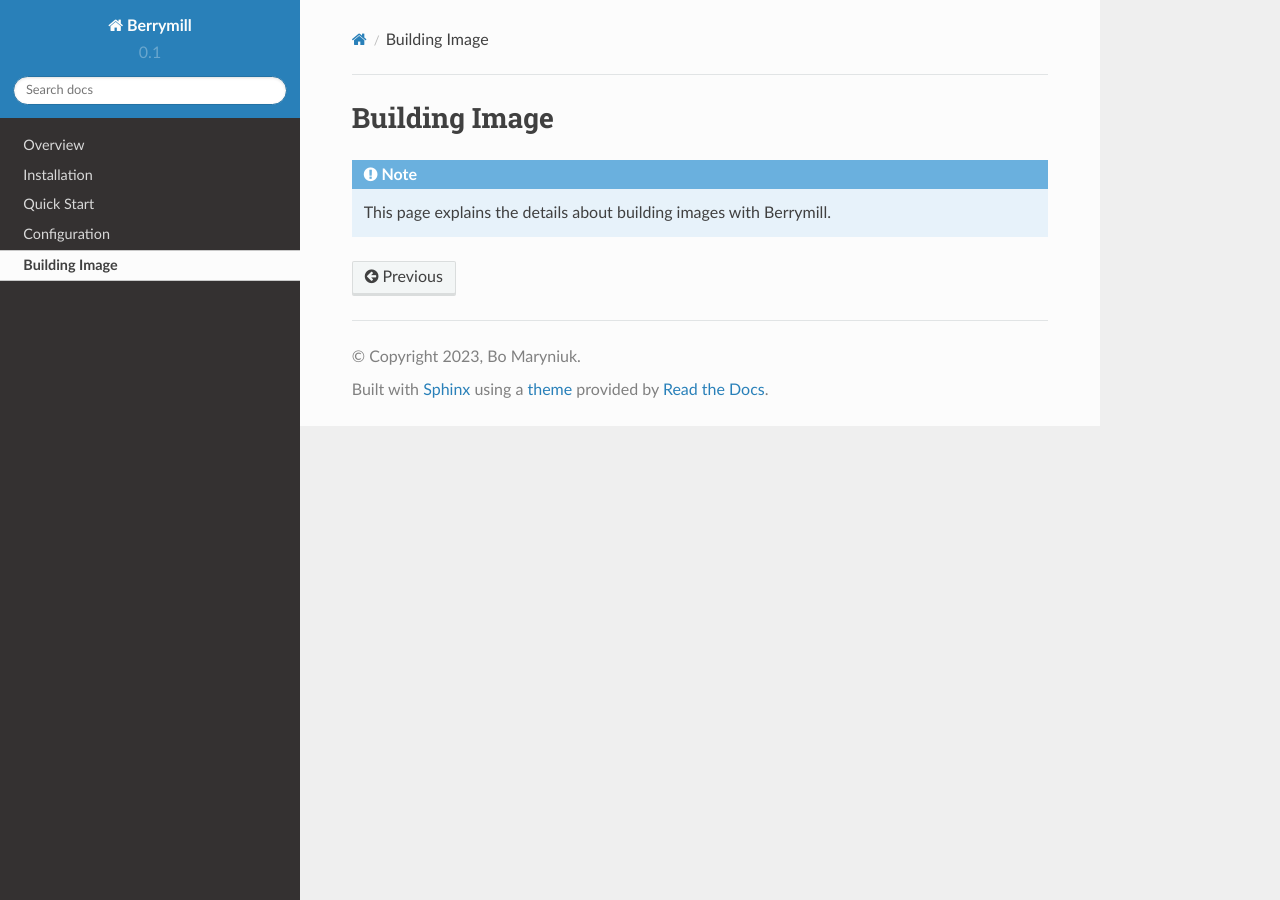
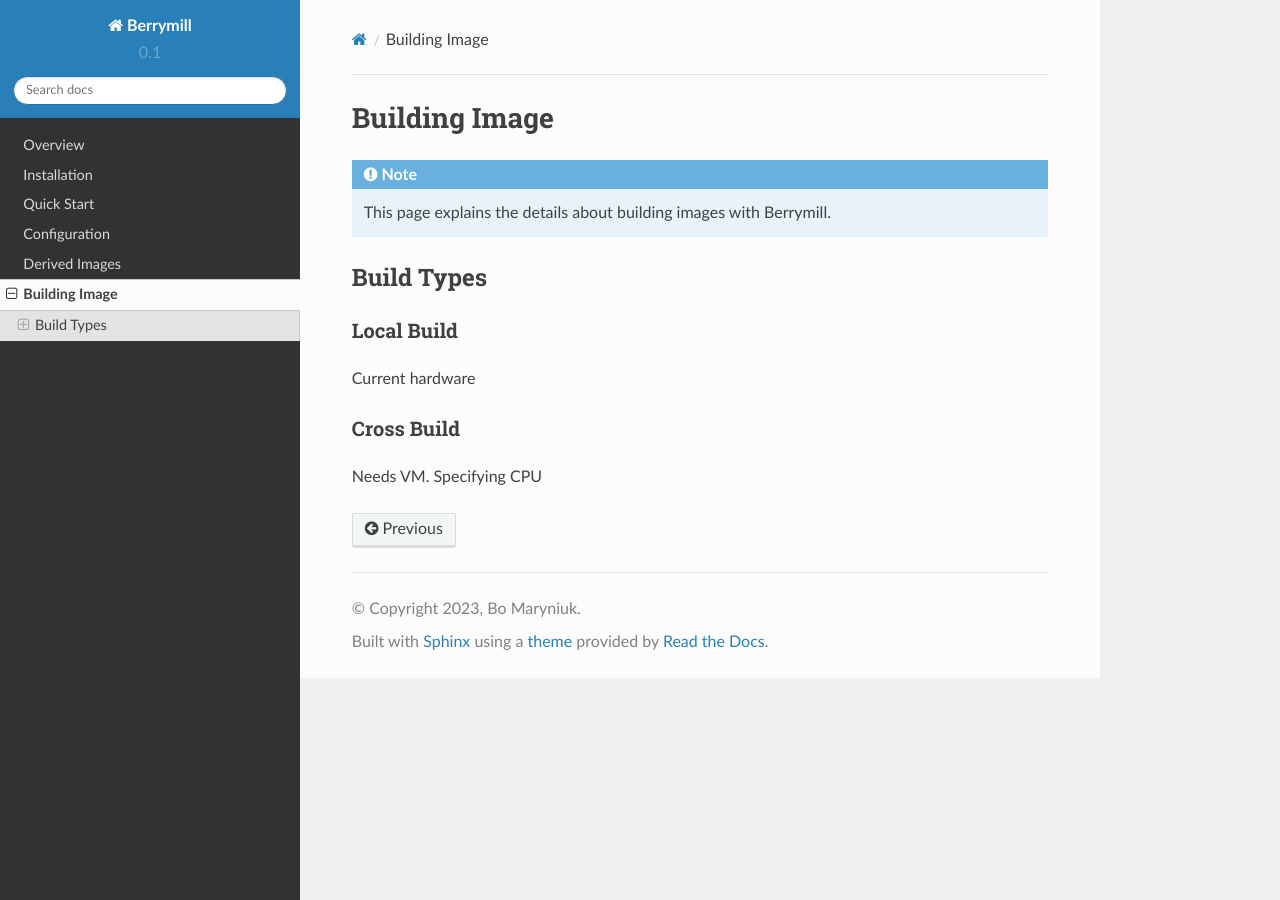
Before and after one commit to isbm/berrymill, a Sphinx documentation site: the page built from doc/source/detailedbuild.rst, in a window 1280 px wide. Built offline with Sphinx 7.4.7 and the Read the Docs theme 2.0.0, drawn with Linux system fonts in a browser that asks for light colours.

Commit message:
Add derivatives doc scaffold

```diff
--- /dev/null
+++ b/doc/source/derivatives.rst
@@ -0,0 +1,5 @@
+Derived Images
+==============
+
+.. note::
+   This chapter addresses derived images—images that share a common base but cater to distinct use cases and configurations.
--- a/doc/source/detailedbuild.rst
+++ b/doc/source/detailedbuild.rst
@@ -3,3 +3,16 @@
 
 .. note::
     This page explains the details about building images with Berrymill.
+
+Build Types
+-----------
+
+Local Build
+^^^^^^^^^^^
+
+Current hardware
+
+Cross Build
+^^^^^^^^^^^
+
+Needs VM. Specifying CPU
--- a/doc/source/index.rst
+++ b/doc/source/index.rst
@@ -15,6 +15,7 @@
    installation
    quickstart
    configuration
+   derivatives
    detailedbuild
 
 Concept
```
